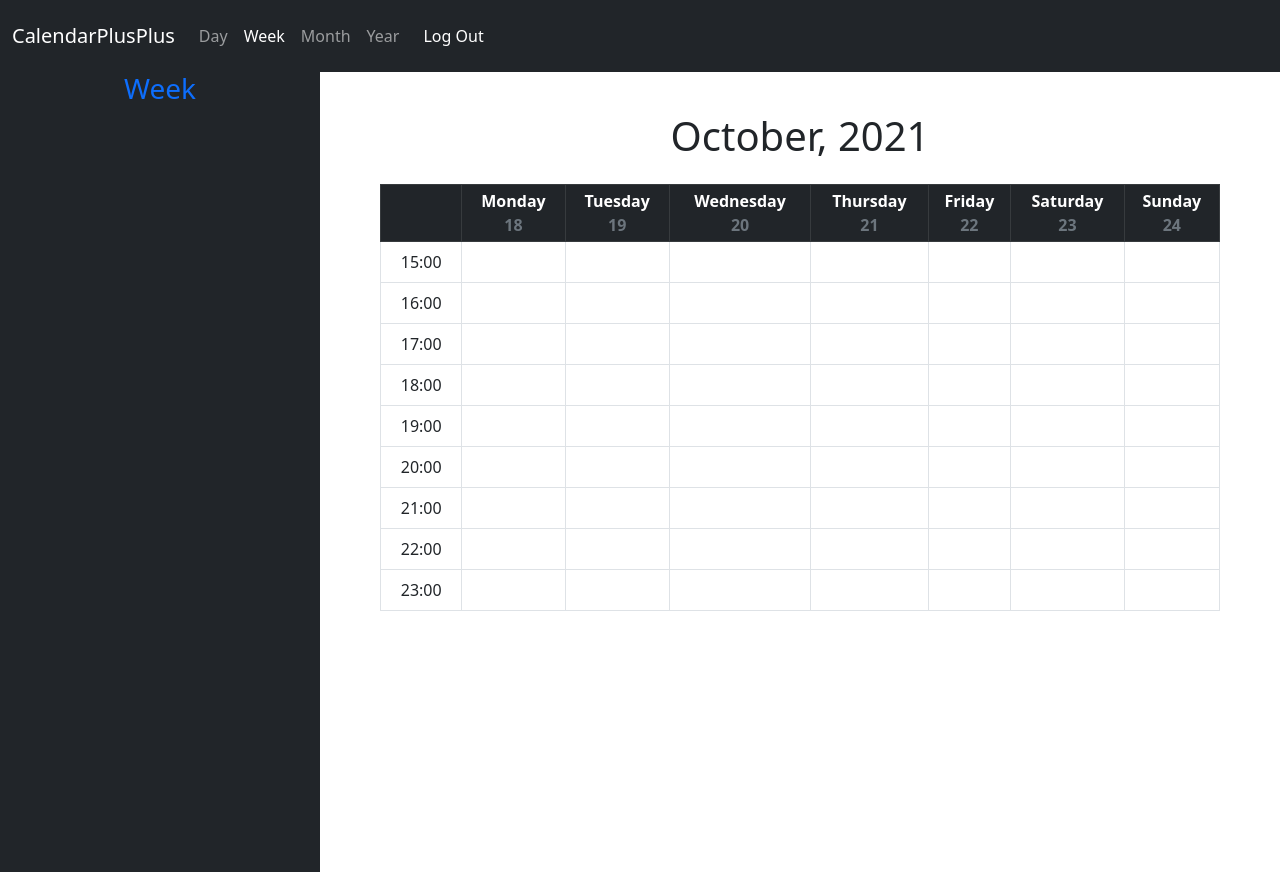
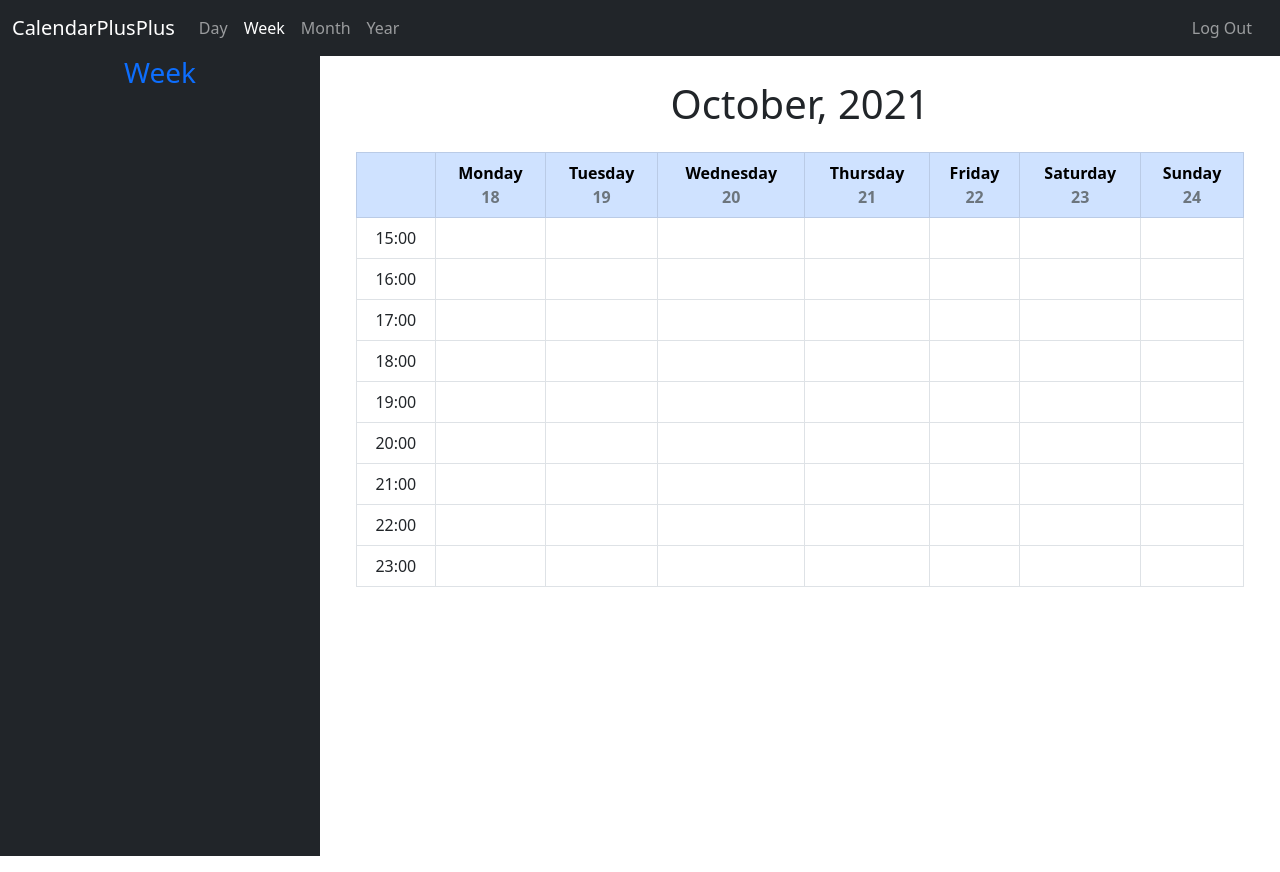
Before and after one commit to npaolini-8/CalendarPlusPlus_public, a Flask app: page /calendar/week/ in a window 1280 px wide. Run offline with Flask 2, Linux system fonts and the light colour scheme; the visitor is signed in with stand-in values (Sample User, id 1); a database or web service that is not in the repository returns one stand-in record (values such as "Sample title"); some libraries are stand-ins or nearby versions.

Commit message:
moved logout to the end of the navbar and reformatted week view a bit

```diff
--- a/flaskr/templates/calendar/week.html
+++ b/flaskr/templates/calendar/week.html
@@ -14,17 +14,17 @@
 
 {% endblock side_content %}
 {% block calendar %}
-    <div class="container-fluid mt-4">
-        <div class="container-md my-2">
-            <div class="calendar-header">
-                <div class="row header-title">
-                    <div class="header-text my-3">
-                        <h1 id="date" class="text-center"> {{ cal.month_name[month] }},  {{ year }}</h1>
-                    </div>
+    <div class="container-fluid my-2">
+        <div class="calendar-header">
+            <div class="row header-title">
+                <div class="header-text my-3">
+                    <h1 id="date" class="text-center"> {{ cal.month_name[month] }},  {{ year }}</h1>
                 </div>
             </div>
-            <table class="table table-sm table-responsive table-hover table-bordered" id="calendar-table">
-                <thead class="table-dark text-center" id="table-header">
+        </div>
+        <div class="table-responsive">
+            <table class="table table-hover table-bordered" id="calendar-table">
+                <thead class="table-primary text-center" id="table-header">
                     <th />
                     {% for date, day in week %}
                         <th>{{ cal.day_name[day] }}
--- a/flaskr/templates/navbar.html
+++ b/flaskr/templates/navbar.html
@@ -9,9 +9,9 @@
                     <a id = "month" class="nav-link" href="{{ url_for('calendar.month') }}">Month</a>
                     <a id = "year" class="nav-link" href="{{ url_for('calendar.year') }}">Year</a>
                 </div>
-                <span class="navbar-text">
-                    <a class="nav-link" href="{{ url_for('auth.logout') }}">Log Out</a>
-                </span>
+            </div>
+            <div class="navbar-nav d-flex">
+                <a class="nav-link me-2" href="{{ url_for('auth.logout') }}">Log Out</a>
             </div>
         {% endif %}
     </div>
```
